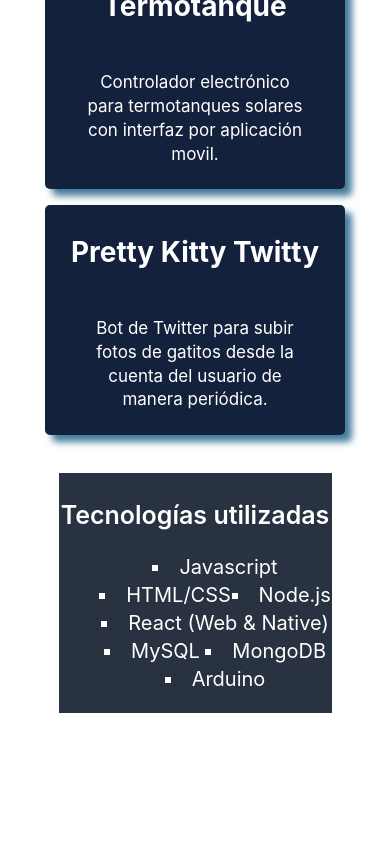
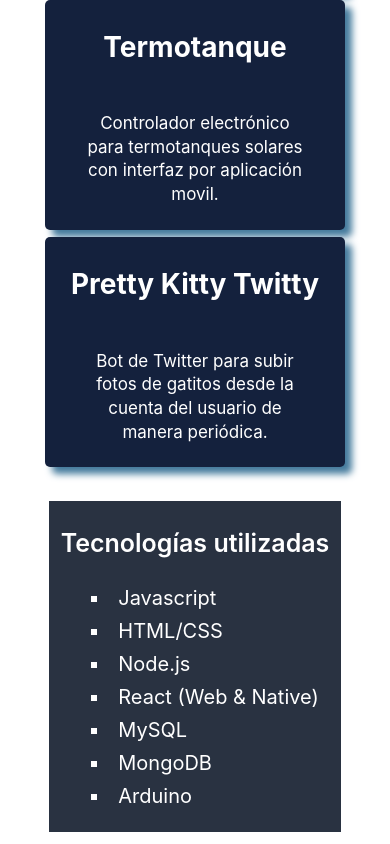
Before and after one commit to haykodarb/portfolio, a Next.js app: page / in a window 390 px wide. Shown: the part 682-1526 px from the top of the page. Before the commit the page ends 1406 px from the top, so only its background shows below. Built offline with nearby package versions, Linux system fonts and the light colour scheme.

Commit message:
List of technologies also responsive

```diff
--- a/components/home.module.css
+++ b/components/home.module.css
@@ -34,6 +34,7 @@
   display: flex;
   flex-direction: row;
   flex-wrap: wrap;
+  width: 50%;
   max-width: 80%;
   text-align: center;
   align-items: center;
@@ -65,7 +66,7 @@
   color: white;
   border-radius: 5px;
   cursor: pointer;
-  margin: 2%;
+  margin: 1%;
 }
 
 .projectTitle {
@@ -83,7 +84,7 @@
   flex-wrap: wrap;
   margin-top: 1.5rem;
   background-color: #293241;
-  width: 70%;
+  width: 75%;
   align-items: center;
   justify-content: center;
   color: white;
@@ -97,7 +98,8 @@
   flex-direction: row;
   min-width: 100%;
   justify-content: space-evenly;
-  align-items: baseline;
+  align-items: flex-start;
+  justify-content: flex-start;
   flex-wrap: wrap;
   list-style-type: square;
   list-style-position: inside;
@@ -111,3 +113,8 @@
   font-weight: 600;
   cursor: default;
 }
+
+.listItem {
+  margin: 1%;
+  min-width: 200px;
+}
```
